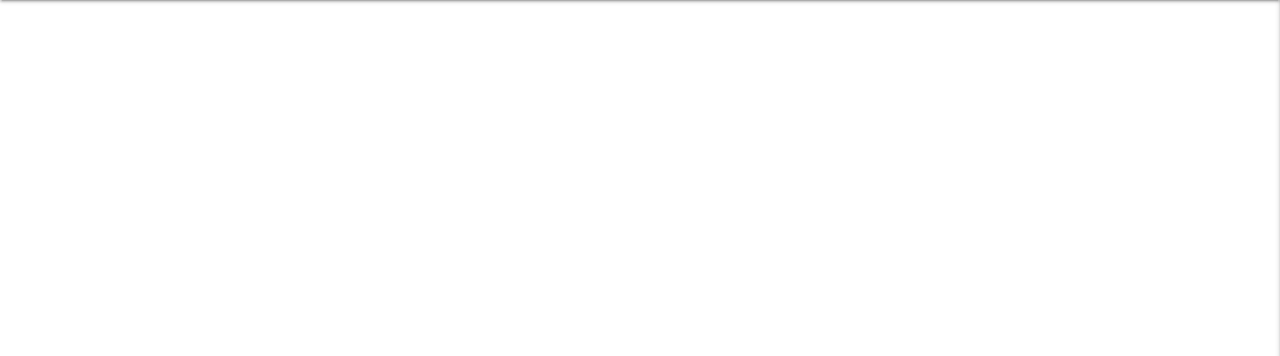
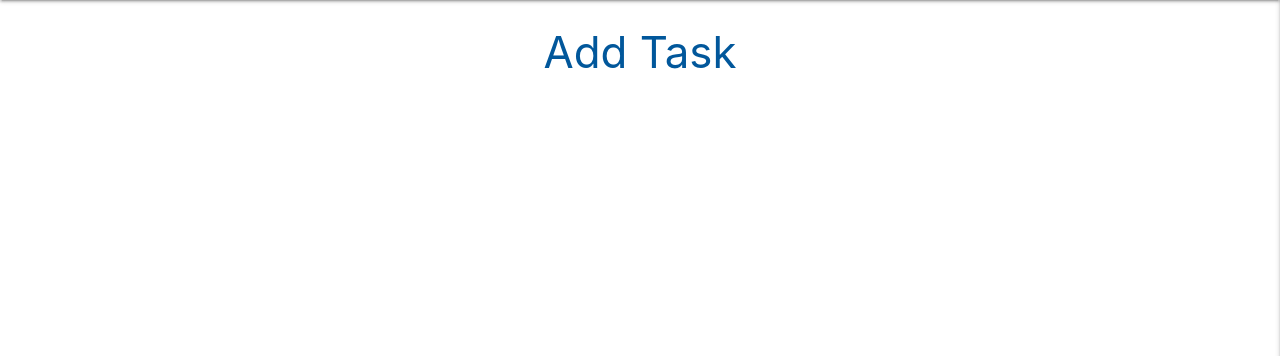
Before and after one commit to Peristratus/flask-task-manager-project, a Flask app: page /get_tasks in a window 1280 px wide. Shown: the part 64-420 px from the top of the page. Run offline with Flask 2, Linux system fonts and the light colour scheme; the visitor is signed in with stand-in values (Sample User, id 1); data that the repository does not hold is empty; some libraries are stand-ins or nearby versions.

Commit message:
allow users to add task and submit to the db

```diff
--- a/app.py
+++ b/app.py
@@ -95,8 +95,22 @@ def logout():
     return redirect(url_for("login"))
 
 
-@app.route("/add_task")
+@app.route("/add_task", methods=["GET", "POST"])
 def add_task():
+    if request.method == "POST":
+        is_urgent = "on" if request.form.get("is_urgent") else "off"
+        task ={
+           "item_name": request.form.get("item_name"),
+           "task_name": request.form.get("task_name"),
+           "task_description": request.form.get("task_description"),
+           "is_urgent": is_urgent,
+           "due_date": request.form.get("due_date"),
+           "created_by": session["user"]
+        }
+        mongo.db.tasks.insert_one(task)
+        flash("Task Sucessfully Added")
+        return redirect (url_for('get_tasks'))
+
     categories = mongo.db.categories.find().sort("item_name", 1)
     return render_template("add_task.html", categories=categories)
 
--- a/templates/tasks.html
+++ b/templates/tasks.html
@@ -1,6 +1,7 @@
 {% extends "base.html" %}
 {% block content %}
 
+<h3 class="light-blue-text text-darken-4 center-align">Add Task</h3>
 
    <ul class="collapsible popout">
        {% for task in tasks %}
@@ -17,6 +18,7 @@
             <div class="collapsible-body">
                 <strong>{{ task.category_name }}</strong>
                 <p> {{ task.task_description}} </p>
+                <p><em>{{task.created_by}}</em></p>
             </div>
         </li>
         {%  endfor %}
```
